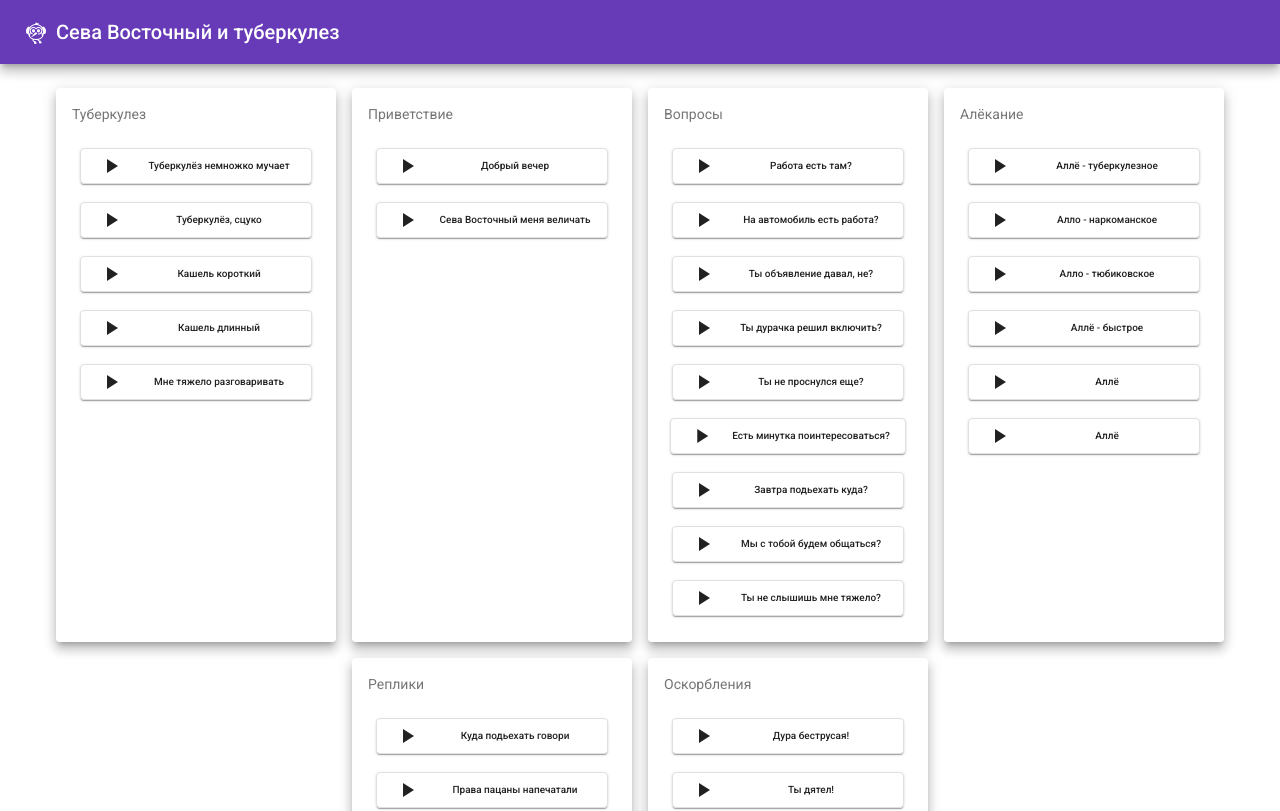
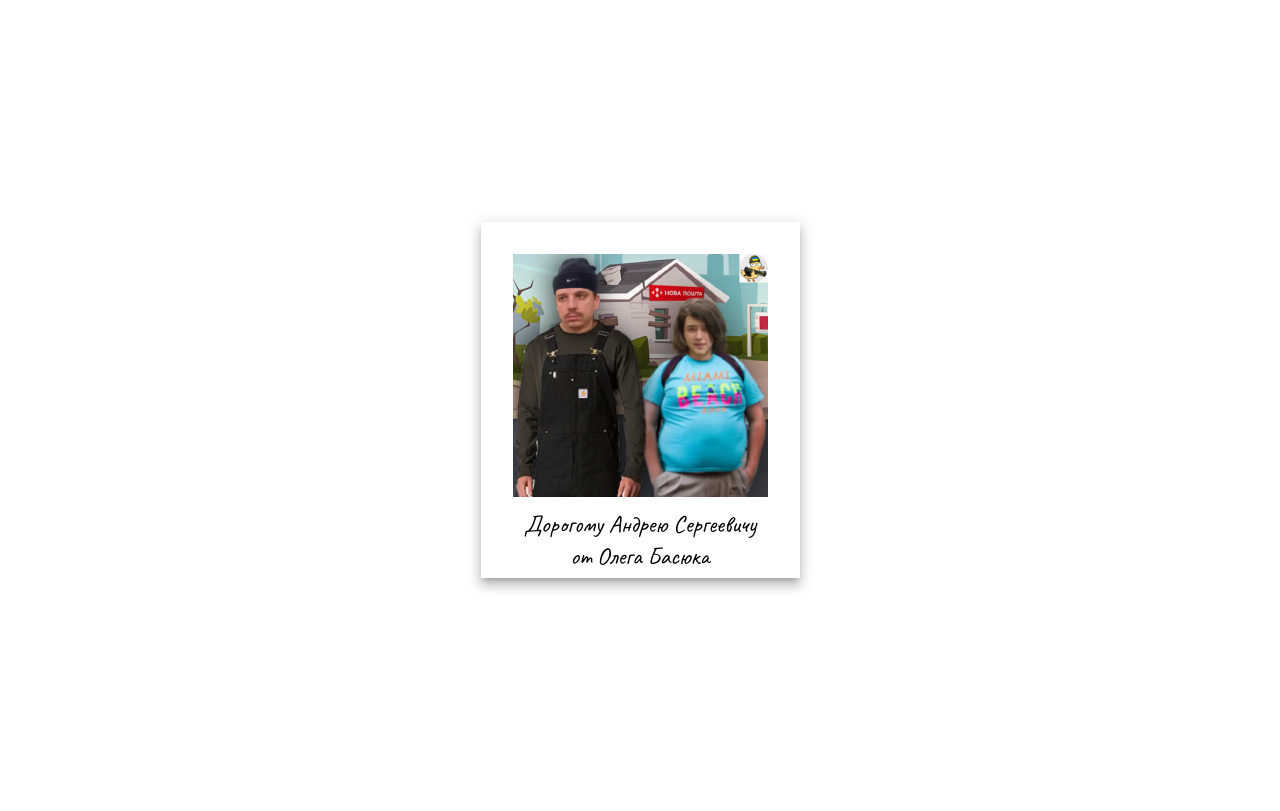
Before and after one commit to aloz/seva, an Angular app: page / in a window 1280 px wide. Shown: the top 811 px of the page. Built offline with nearby package versions, Linux system fonts and the light colour scheme.

Commit message:
Splash screen that I like :)

```diff
--- a/src/app/app.component.css
+++ b/src/app/app.component.css
@@ -1,11 +1,52 @@
 #splash {
   display: flex;
   height: 100%;
-  background-color: black;
+  background-color: white;
 }
 
 #splash-content {
   margin: auto;
+  animation-name: splash-animation;
+  animation-duration: 4s;
+}
+
+.splash-polaroid-frame {
+  background-color: white;
+  padding-left: 32px;
+  padding-right: 32px;
+  padding-top: 32px;
+}
+
+.splash-polaroid-image {
+  /*
+  width: 80vw;
+  height: 60vh;
+        */
+}
+
+.splash-polaroid-bottom {
+  display: flex;
+  height: 76px;
+}
+
+.splash-polaroid-bottom-text {
+  margin: auto;
+  font-family: 'Caveat', cursive;
+  line-height: 32px;
+  text-align: center;
+  font-size: x-large;
+}
+
+@keyframes splash-animation {
+  from {
+    opacity: 0;
+    transform: scale(0);
+  }
+
+  to {
+    opacity: 1;
+    transform: scale(1);
+  }
 }
 
 .toolbar {
--- a/src/app/app.component.html
+++ b/src/app/app.component.html
@@ -1,6 +1,11 @@
 <div id="splash" [style.display]="isSplashShown ? 'none' : 'flex' ">
   <div id="splash-content">
-    <img src="/assets/img/splash/splash.png" style="width:400px" />
+    <div class="splash-polaroid-frame mat-elevation-z8">
+      <img class="splash-polaroid-image" src="/assets/img/splash/splash.png" />
+      <div class="splash-polaroid-bottom">
+        <div class="splash-polaroid-bottom-text">Дорогому Андрею Сергеевичу<br/>от Олега Басюка</div>
+      </div>
+    </div>
   </div>
 </div>
 
--- a/src/app/app.component.ts
+++ b/src/app/app.component.ts
@@ -21,7 +21,7 @@ export class AppComponent implements OnInit, OnDestroy {
       this._splashTimeout = setTimeout(() => {
         // console.log('AppComponent', 'setTimeout');
         this.isSplashShown = true;
-      }, 4000);
+      }, 6000);
 
       // Unable to play audio in Chrome on first start. PWA only
 
--- a/src/index.html
+++ b/src/index.html
@@ -6,9 +6,11 @@
   <base href="/">
   <meta name="viewport" content="width=device-width, initial-scale=1">
   <link rel="icon" type="image/x-icon" href="favicon.ico">
+  <link rel="preconnect" href="https://fonts.googleapis.com">
   <link rel="preconnect" href="https://fonts.gstatic.com">
   <link href="https://fonts.googleapis.com/css2?family=Roboto:wght@300;400;500&display=swap" rel="stylesheet">
   <link href="https://fonts.googleapis.com/icon?family=Material+Icons" rel="stylesheet">
+  <link href="https://fonts.googleapis.com/css2?family=Caveat&display=swap" rel="stylesheet">
 </head>
 <body class="mat-typography">
   <app-root></app-root>
```
